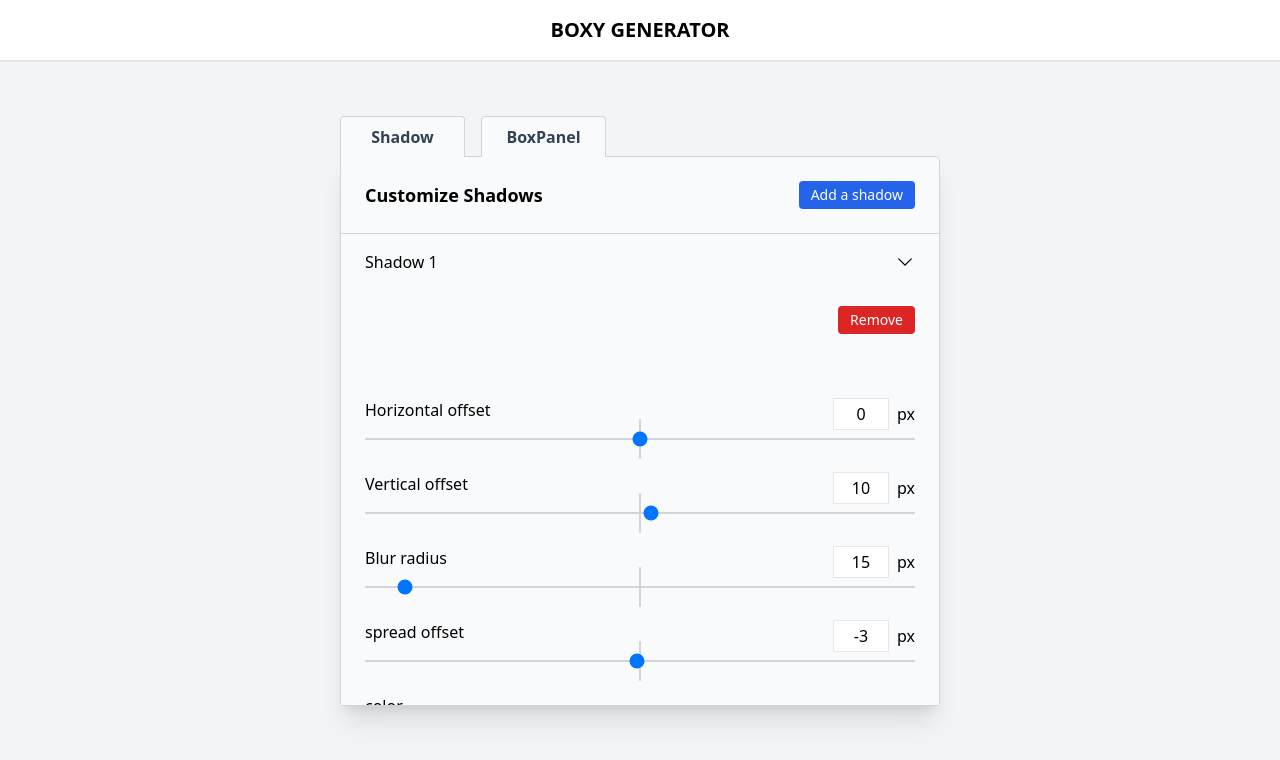
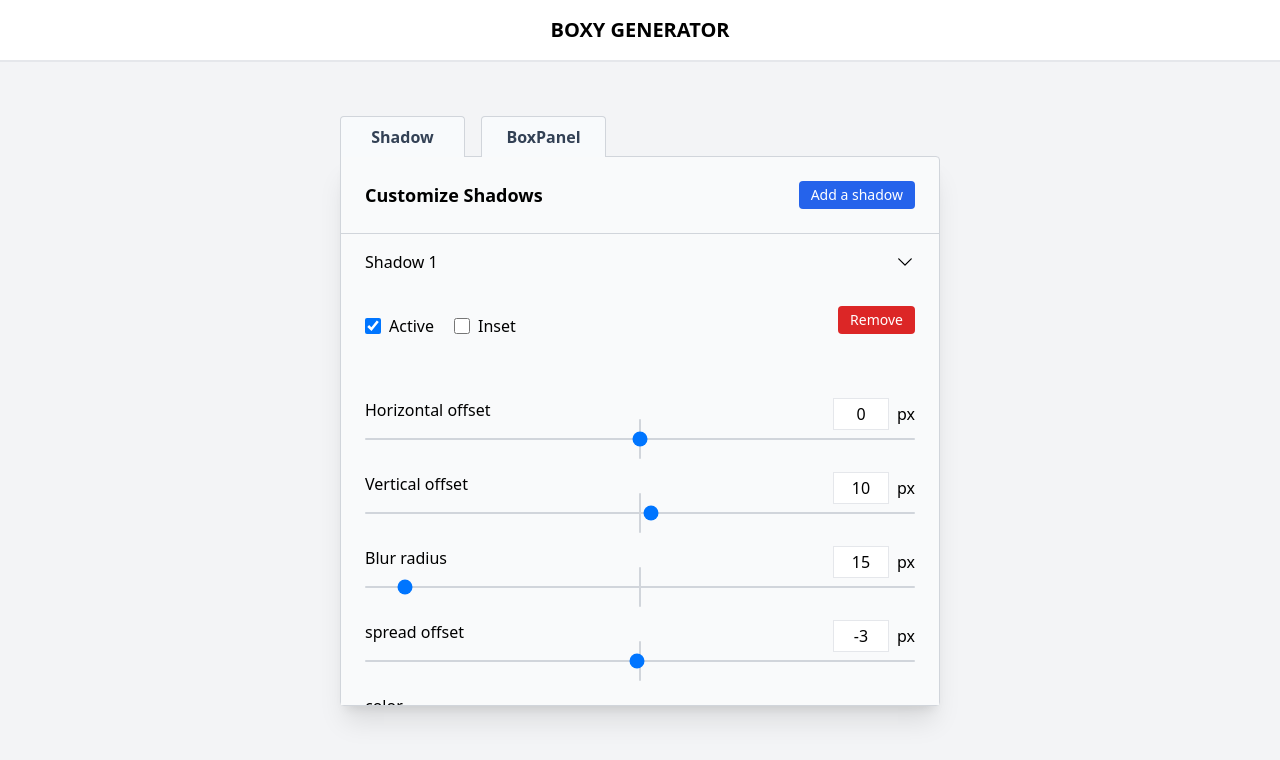
Before and after one commit to Tresor-ilunga/boxy-generator, a React (Vite) app: page / in a window 1280 px wide. Shown: the top 760 px of the page. Built offline with nearby package versions, Linux system fonts and the light colour scheme.

Commit message:
Add checkboxes

```diff
--- a/src/features/shadows.js
+++ b/src/features/shadows.js
@@ -108,7 +108,10 @@
             currentInput.value = action.payload.value
         },
         updateCheckbox: (state, action) => {
-
+            const currentShadow = state.find(
+                shadow => shadow.id === action.payload.shadowID
+            )
+            currentShadow[action.payload.name] = !currentShadow[action.payload.name]
         },
     }
 })
--- a/src/layouts/ShadowList/Shadow.jsx
+++ b/src/layouts/ShadowList/Shadow.jsx
@@ -2,6 +2,7 @@
 import chevron from "../../assets/chevron.svg"
 import ShadowRange from "./ShadowRange.jsx"
 import ShadowColorPicker from "./ShadowColorPicker.jsx"
+import ShadowCheckBox from "./ShadowCheckBox.jsx"
 
 export default function Shadow({panelNumber, shadow}) {
     const [toggleShadow, setToggleShadow] = useState(false)
@@ -45,7 +46,8 @@
             </button>
             {toggleShadow && <>
                 <div className="flex items-end px-6 py-4">
-                    {/* <Checkbox /> */}
+                    <ShadowCheckBox name={"active"} shadowID={shadow.id} />
+                    <ShadowCheckBox name={"inset"} shadowID={shadow.id} />
                     <button
                     className="ml-auto text-sm bg-red-600 text-white hover:bg-red-700 py-1 px-3 rounded"
                     >Remove</button>
--- /dev/null
+++ b/src/layouts/ShadowList/ShadowCheckBox.jsx
@@ -0,0 +1,27 @@
+import { useSelector, useDispatch } from "react-redux"
+import { updateCheckbox } from "../../features/shadows.js"
+
+export default function ShadowCheckBox({name, shadowID}) {
+    const dispatch = useDispatch()
+    const checkboxShadow = useSelector(state => state.shadows.find(
+        shadow => shadow.id === shadowID
+    ))
+    console.log(checkboxShadow);
+
+    return (
+        <>
+        <input
+        onChange={() => dispatch(updateCheckbox({shadowID, name}))}
+        type="checkbox"
+        checked={checkboxShadow[name]}
+        id={`checkbox-${name}-${shadowID}`}
+        className="h-4 w-4 border-gray-300 rounded mr-2"
+        />
+        <label
+        className="leading-4 mr-5"
+        htmlFor={`checkbox-${name}-${shadowID}`}>
+            {name.charAt(0).toUpperCase() + name.slice(1)}
+        </label>
+        </>
+    )
+}
```
